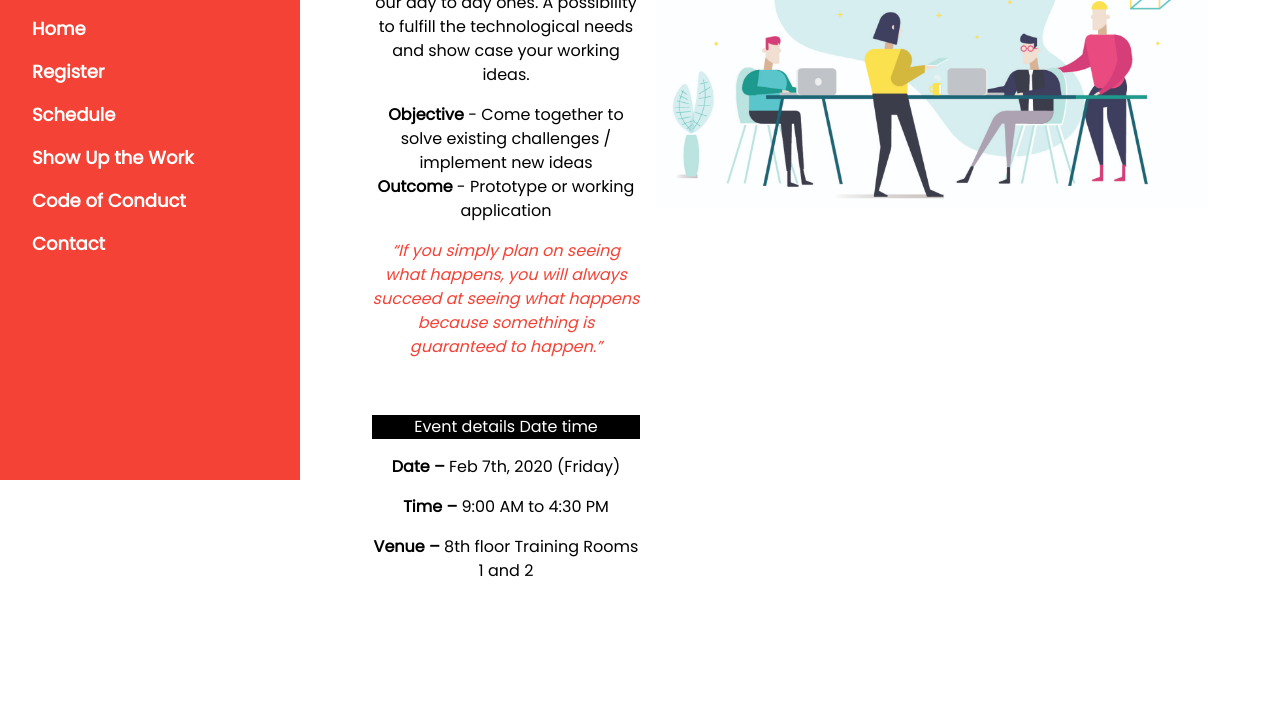
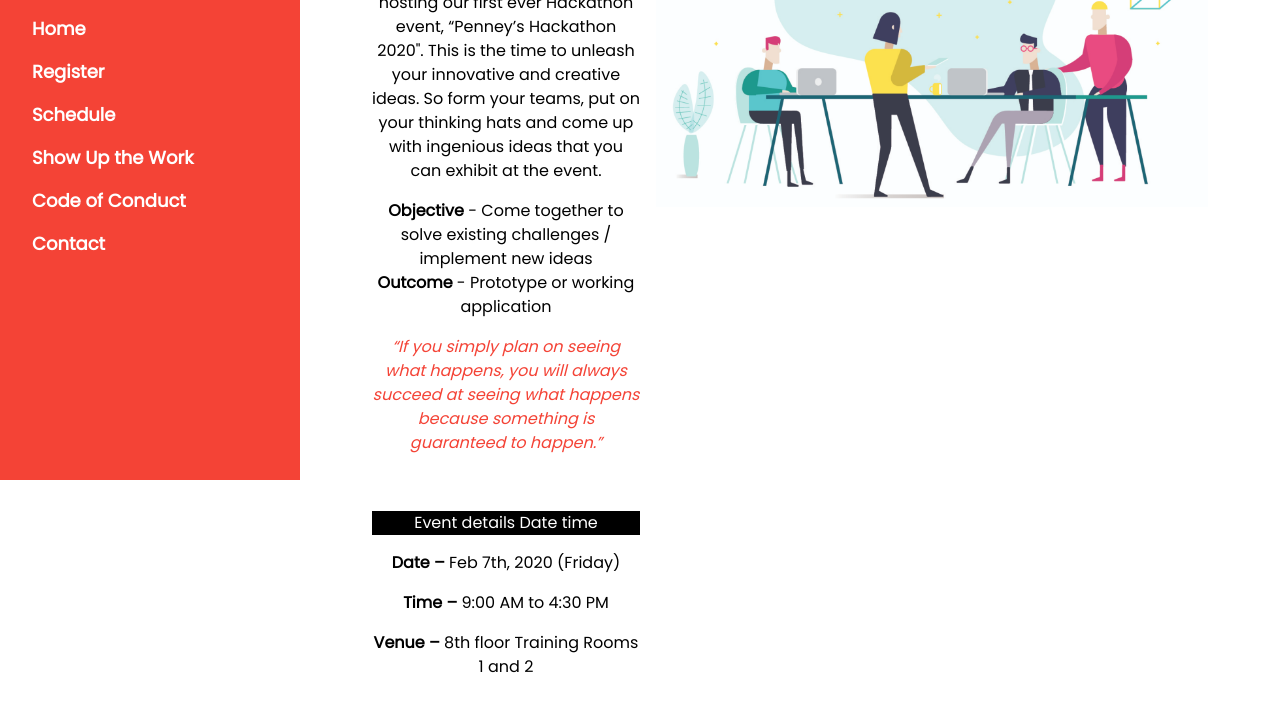
Before and after one commit to bipin-yadav/jcp-event, a plain HTML site: page index.html in a window 1280 px wide. Shown: the part 320-1038 px from the top of the page. Drawn offline with nearby package versions, Linux system fonts and the light colour scheme.

Commit message:
Update index.html

```diff
--- a/index.html
+++ b/index.html
@@ -48,7 +48,9 @@
       <div class="w3-row-padding">
         <div class="w3-col m4 w3-margin-bottom w3-center">
            <p>
-            <p>An opportunity to connect your ideas with others and to work on technologies that might are not our day to day ones. A possibility to fulfill the technological needs and show case your working ideas.
+            <p>we are taking another step towards building a culture of innovation in JCPenney by hosting our first ever Hackathon event,
+              “Penney’s Hackathon 2020". This is the time to unleash your innovative and creative ideas. So form your teams,
+              put on your thinking hats and come up with ingenious ideas that you can exhibit at the event.
             </p>
            </p>
               <p> <b>Objective </b> - Come together to solve existing challenges / implement new ideas
@@ -209,18 +211,18 @@
     <p>Do you want more details, contact us!</p>
         <div class="w3-row-padding w3-grayscale">
     <div class="w3-col m4 w3-margin-bottom">
+     <div class="w3-col m4 w3-margin-bottom">
+      <div class="w3-light-grey">
+        <div class="w3-container">
+          <h3>Kiran Kumar S N </h3>
+          <p> ksn@jcp.com</p>
+        </div>
+      </div>
+    </div>
       <div class="w3-light-grey">
         <div class="w3-container">
           <h3>Sushant Kumar </h3>
           <p> skumar47@jcp.com</p>
-        </div>
-      </div>
-    </div>
-    <div class="w3-col m4 w3-margin-bottom">
-      <div class="w3-light-grey">
-        <div class="w3-container">
-          <h3>Kiran Kumar S N </h3>
-          <p> ksn@jcp.com</p>
         </div>
       </div>
     </div>
```
